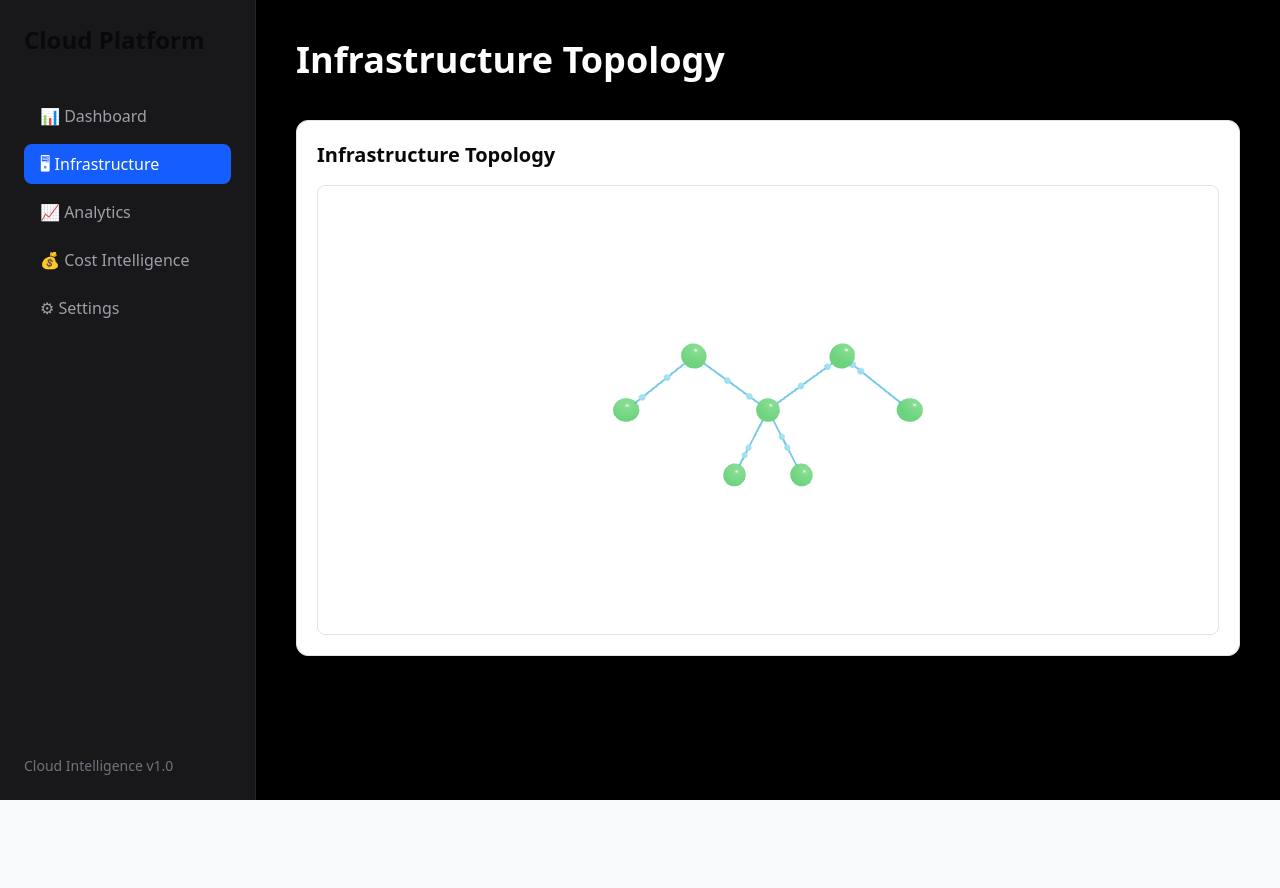
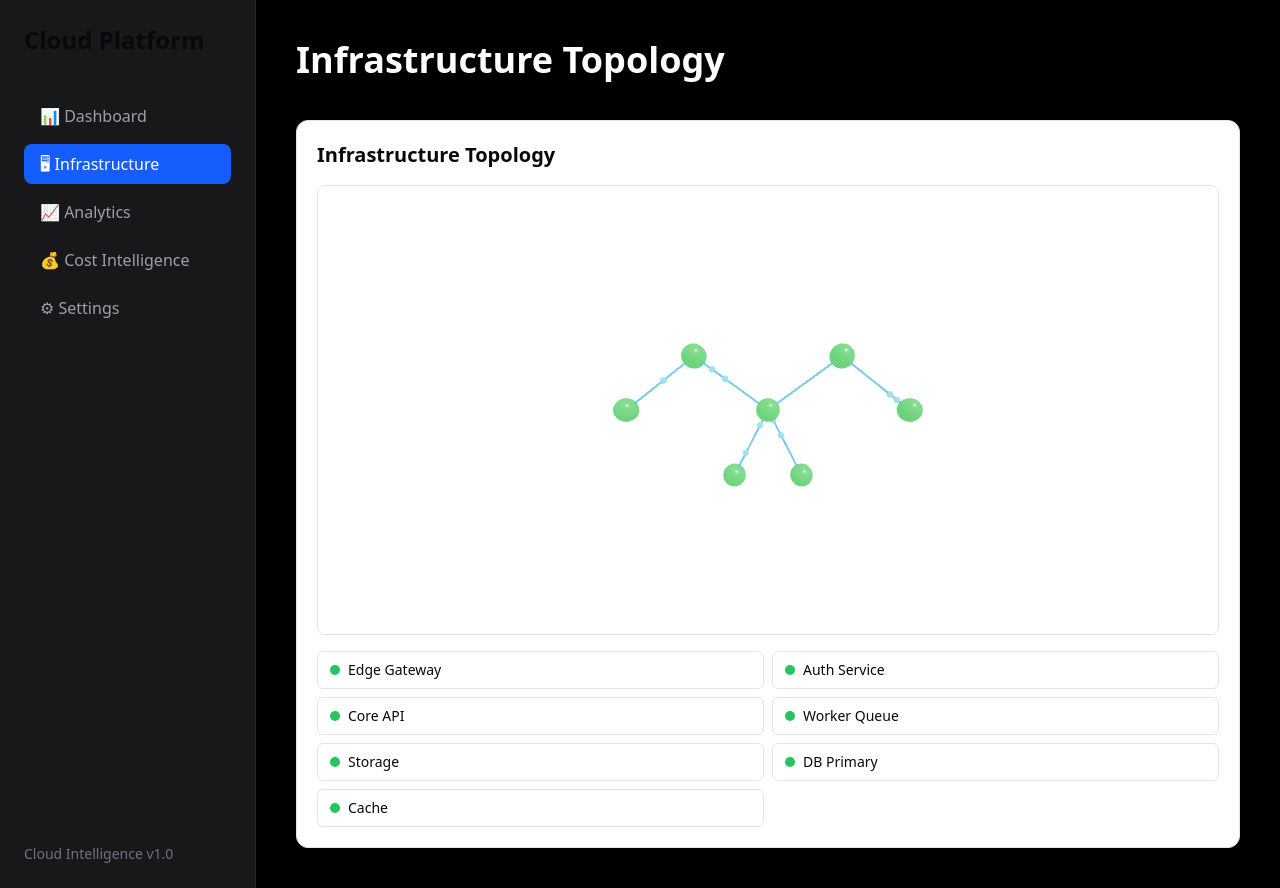
Before and after one commit to Jayan1463/cloud-intelligence-platform, a Next.js app: page /infrastructure in a window 1280 px wide. Before the commit the page ends 800 px from the top, so only its background shows below. Built offline with nearby package versions, Linux system fonts and the light colour scheme.

Commit message:
Add topology node details and CPU hover info

```diff
--- a/app/components/infrastructure/TopologyMap.tsx
+++ b/app/components/infrastructure/TopologyMap.tsx
@@ -1,17 +1,27 @@
 "use client";
 
 import { Canvas, useFrame } from "@react-three/fiber";
-import { OrbitControls, Line, Sphere } from "@react-three/drei";
-import { useRef } from "react";
+import { OrbitControls, Line, Sphere, Html } from "@react-three/drei";
+import { useEffect, useRef, useState } from "react";
 import * as THREE from "three";
+
+type Vec3 = [number, number, number];
+
+type Server = {
+  id: string;
+  name: string;
+  pos: Vec3;
+  cpu: number;
+};
 
 /* -----------------------------
 SERVER NODE
 ----------------------------- */
 
-function ServerNode({ position, cpu }: any) {
+function ServerNode({ position, cpu }: { position: Vec3; cpu: number }) {
 
-  const ref = useRef<any>(null);
+  const ref = useRef<THREE.Mesh | null>(null);
+  const [hovered, setHovered] = useState(false);
 
   let color = "#22c55e";
 
@@ -30,7 +40,13 @@ function ServerNode({ position, cpu }: any) {
   });
 
   return (
-    <Sphere ref={ref} args={[0.35, 32, 32]} position={position}>
+    <Sphere
+      ref={ref}
+      args={[0.35, 32, 32]}
+      position={position}
+      onPointerOver={() => setHovered(true)}
+      onPointerOut={() => setHovered(false)}
+    >
       <meshStandardMaterial
         color={color}
         emissive={color}
@@ -38,6 +54,13 @@ function ServerNode({ position, cpu }: any) {
         metalness={0.3}
         roughness={0.2}
       />
+      {hovered && (
+        <Html distanceFactor={8} position={[0, 0.65, 0]}>
+          <div className="px-2 py-1 text-xs rounded bg-black/80 text-white border border-white/20 whitespace-nowrap">
+            CPU: {Math.round(cpu)}%
+          </div>
+        </Html>
+      )}
     </Sphere>
   );
 }
@@ -46,7 +69,7 @@ function ServerNode({ position, cpu }: any) {
 CONNECTION
 ----------------------------- */
 
-function Connection({ start, end }: any) {
+function Connection({ start, end }: { start: Vec3; end: Vec3 }) {
 
   return (
     <Line
@@ -63,10 +86,14 @@ function Connection({ start, end }: any) {
 DATA PACKET
 ----------------------------- */
 
-function DataPacket({ start, end, speed }: any) {
+function DataPacket({ start, end, speed }: { start: Vec3; end: Vec3; speed: number }) {
 
-  const ref = useRef<any>(null);
-  const progress = useRef(Math.random());
+  const ref = useRef<THREE.Mesh | null>(null);
+  const progress = useRef(0);
+
+  useEffect(() => {
+    progress.current = Math.random();
+  }, []);
 
   useFrame(() => {
 
@@ -102,21 +129,21 @@ function DataPacket({ start, end, speed }: any) {
 MAIN TOPOLOGY
 ----------------------------- */
 
-export default function TopologyMap({ metrics = [] }: any) {
+export default function TopologyMap({ metrics = [] }: { metrics?: Array<{ cpu?: number }> }) {
 
   const cpu = metrics?.[metrics.length - 1]?.cpu ?? 20;
 
-  const servers = [
-    { pos: [-4, 0, 0], cpu },
-    { pos: [-2, 1.5, 0], cpu: cpu * 0.8 },
-    { pos: [0, 0, 0], cpu },
-    { pos: [2, 1.5, 0], cpu: cpu * 0.6 },
-    { pos: [4, 0, 0], cpu: cpu * 0.7 },
-    { pos: [-1, -2, 0], cpu: cpu * 0.9 },
-    { pos: [1, -2, 0], cpu: cpu * 0.5 }
+  const servers: Server[] = [
+    { id: "edge-gw", name: "Edge Gateway", pos: [-4, 0, 0], cpu },
+    { id: "auth", name: "Auth Service", pos: [-2, 1.5, 0], cpu: cpu * 0.8 },
+    { id: "core", name: "Core API", pos: [0, 0, 0], cpu },
+    { id: "worker", name: "Worker Queue", pos: [2, 1.5, 0], cpu: cpu * 0.6 },
+    { id: "storage", name: "Storage", pos: [4, 0, 0], cpu: cpu * 0.7 },
+    { id: "db-primary", name: "DB Primary", pos: [-1, -2, 0], cpu: cpu * 0.9 },
+    { id: "cache", name: "Cache", pos: [1, -2, 0], cpu: cpu * 0.5 }
   ];
 
-  const connections = [
+  const connections: [Vec3, Vec3][] = [
     [servers[0].pos, servers[1].pos],
     [servers[1].pos, servers[2].pos],
     [servers[2].pos, servers[3].pos],
@@ -173,6 +200,21 @@ export default function TopologyMap({ metrics = [] }: any) {
 
       </div>
 
+      <div className="mt-4 grid grid-cols-1 md:grid-cols-2 gap-2 text-sm text-[var(--text-muted)]">
+        {servers.map((server) => (
+          <div
+            key={server.id}
+            className="flex items-center justify-between rounded-md border border-[var(--border)] px-3 py-2"
+          >
+            <div className="flex items-center gap-2">
+              <span className="inline-block h-2.5 w-2.5 rounded-full bg-[#22c55e]" />
+              <span className="text-[var(--text)]">{server.name}</span>
+            </div>
+            <span>{Math.round(server.cpu)}% CPU</span>
+          </div>
+        ))}
+      </div>
+
     </div>
 
   );
```
